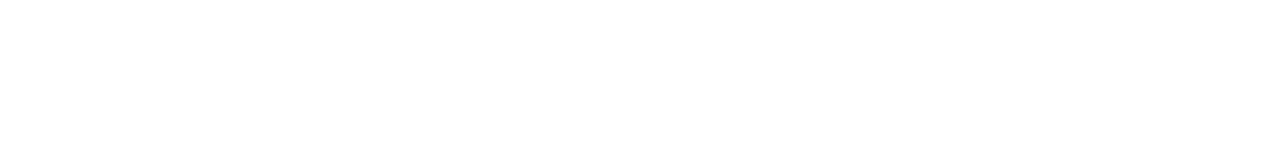
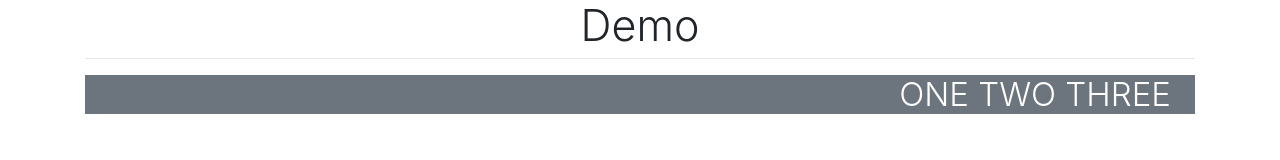
Before and after one commit to codehookslab/svg_practice, a website built with webpack: page dist/index.html in a window 1280 px wide. Built offline with nearby package versions, Linux system fonts and the light colour scheme.

Commit message:
Html Base is created

```diff
--- a/src/index.js
+++ b/src/index.js
@@ -0,0 +1,9 @@
+import "bootstrap/dist/css/bootstrap.min.css"
+import '../dist/style.css'
+
+import './util'
+import { add } from "./util";
+
+console.log('Application started')
+
+add.title('ONE TWO THREE');
--- /dev/null
+++ b/src/util.js
@@ -0,0 +1,9 @@
+let titleEl = document.querySelector('#title')
+
+let title = (value) => {
+    titleEl.innerHTML = value;
+}
+
+export const add = {
+    title: title
+}
```
Also changed, not shown: dist/index.html, dist/style.css (added).
